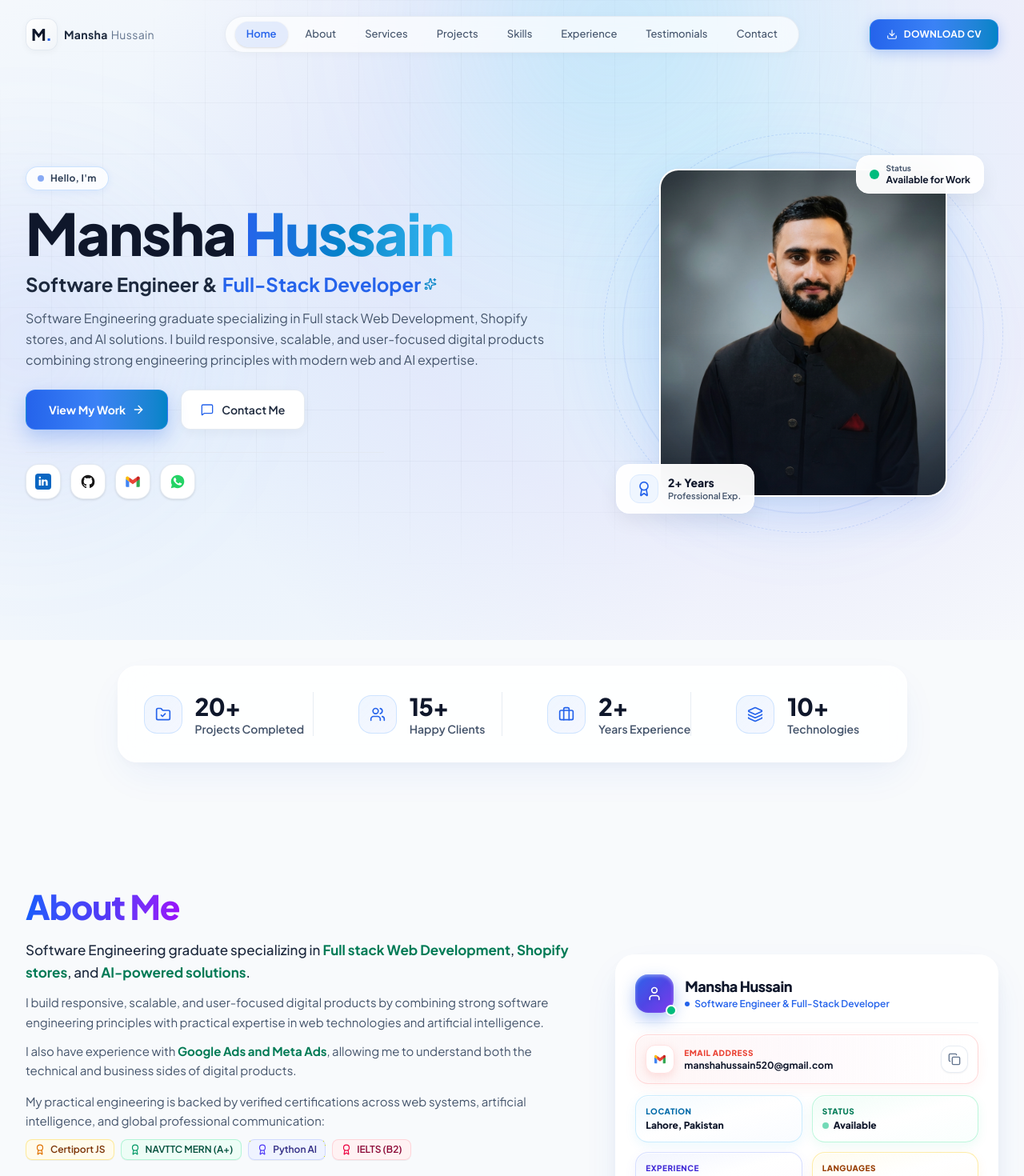
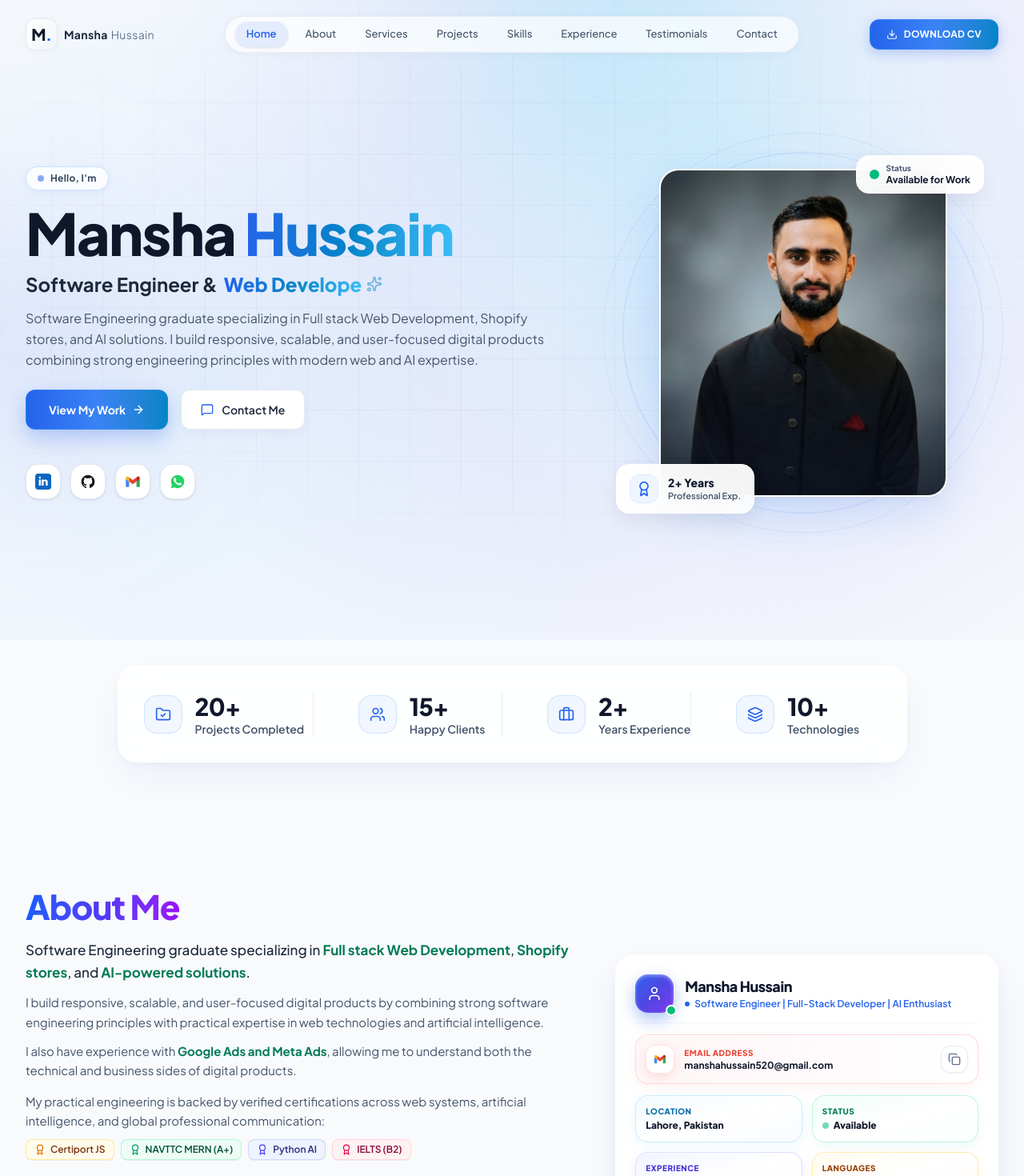
Before and after one commit to manshahussain5/Portfolio-ManshaHussain, a Next.js app: page / in a window 1280 px wide. Shown: the top 1470 px of the page at 80% size. Built offline with nearby package versions, Linux system fonts and the light colour scheme.

Commit message:
feat(hero): add typewriter effect for Web Developer & AI Enthusiast with snappier transitions

```diff
--- a/src/app/layout.tsx
+++ b/src/app/layout.tsx
@@ -11,7 +11,7 @@ const fontSans = Plus_Jakarta_Sans({
 
 export const metadata: Metadata = {
   metadataBase: new URL("https://manshahussain-portfolio.vercel.app"),
-  title: "Mansha Hussain | Software Engineer & Full-Stack Developer",
+  title: "Mansha Hussain | Software Engineer, Full-Stack Developer & AI Enthusiast",
   description:
     "Software Engineering graduate specializing in Full stack Web Development, Shopify stores, and AI solutions. Building responsive, scalable, and user-focused digital products.",
   keywords: [
@@ -20,6 +20,8 @@ export const metadata: Metadata = {
     "Software Engineer",
     "Full-Stack Developer",
     "Full Stack Web Developer",
+    "AI Enthusiast",
+    "Artificial Intelligence",
     "Shopify Developer",
     "Shopify Store Expert",
     "Web Development",
@@ -36,7 +38,7 @@ export const metadata: Metadata = {
   authors: [{ name: "Mansha Hussain", url: "https://manshahussain-portfolio.vercel.app" }],
   creator: "Mansha Hussain",
   openGraph: {
-    title: "Mansha Hussain | Software Engineer & Full-Stack Developer",
+    title: "Mansha Hussain | Software Engineer, Full-Stack Developer & AI Enthusiast",
     description:
       "Software Engineering graduate specializing in Full stack Web Development, Shopify stores, and AI solutions. I build responsive, scalable, and user-focused digital products.",
     url: "https://manshahussain-portfolio.vercel.app",
@@ -46,7 +48,7 @@ export const metadata: Metadata = {
         url: "/images/mansha_portrait.jpg",
         width: 1200,
         height: 1200,
-        alt: "Mansha Hussain - Software Engineer & Full-Stack Developer",
+        alt: "Mansha Hussain - Software Engineer, Full-Stack Developer & AI Enthusiast",
       },
     ],
     locale: "en_US",
@@ -54,7 +56,7 @@ export const metadata: Metadata = {
   },
   twitter: {
     card: "summary_large_image",
-    title: "Mansha Hussain | Software Engineer & Full-Stack Developer",
+    title: "Mansha Hussain | Software Engineer, Full-Stack Developer & AI Enthusiast",
     description:
       "Software Engineering graduate specializing in Full stack Web Development, Shopify stores, and AI solutions.",
     images: ["/images/mansha_portrait.jpg"],
@@ -86,7 +88,7 @@ const jsonLd = {
       "@id": "https://manshahussain-portfolio.vercel.app/#person",
       name: "Mansha Hussain",
       url: "https://manshahussain-portfolio.vercel.app",
-      jobTitle: "Software Engineer & Full-Stack Developer",
+      jobTitle: "Software Engineer, Full-Stack Developer & AI Enthusiast",
       image: "https://manshahussain-portfolio.vercel.app/images/mansha_portrait.jpg",
       sameAs: [
         "https://github.com/manshahussain5",
@@ -168,7 +170,7 @@ const jsonLd = {
       url: "https://manshahussain-portfolio.vercel.app",
       name: "Mansha Hussain Portfolio",
       description:
-        "Portfolio of Mansha Hussain — Software Engineer & Full-Stack Developer specializing in Full stack Web Development, Shopify stores, and AI solutions.",
+        "Portfolio of Mansha Hussain — Software Engineer, Full-Stack Developer & AI Enthusiast specializing in Full stack Web Development, Shopify stores, and AI solutions.",
       publisher: {
         "@id": "https://manshahussain-portfolio.vercel.app/#person",
       },
--- a/src/components/AboutMe.tsx
+++ b/src/components/AboutMe.tsx
@@ -186,9 +186,9 @@ export default function AboutMe() {
                 <h3 className="text-base sm:text-lg font-black text-slate-900 tracking-tight leading-tight">
                   {p.name}
                 </h3>
-                <p className="text-xs font-semibold text-[#2563EB] mt-0.5 flex items-center gap-1.5">
+                <p className="text-xs font-semibold text-[#2563EB] mt-0.5 flex items-center gap-1.5 flex-wrap">
                   <span className="w-1.5 h-1.5 rounded-full bg-[#2563EB]" />
-                  Software Engineer &amp; Full-Stack Developer
+                  Software Engineer | Full-Stack Developer | AI Enthusiast
                 </p>
               </div>
             </div>
--- a/src/components/Footer.tsx
+++ b/src/components/Footer.tsx
@@ -33,7 +33,7 @@ export default function Footer() {
             </div>
             <div>
               <span className="font-bold text-slate-900 text-base">Mansha Hussain</span>
-              <p className="text-[11px] font-semibold text-slate-600">Software Engineer &amp; Full-Stack Developer</p>
+              <p className="text-[11px] font-semibold text-slate-600">Software Engineer | Full-Stack Developer | AI Enthusiast</p>
             </div>
           </div>
 
--- a/src/components/Hero.tsx
+++ b/src/components/Hero.tsx
@@ -1,14 +1,51 @@
 "use client";
 
-import React from "react";
+import React, { useState, useEffect } from "react";
 import Image from "next/image";
 import { ArrowRight, MessageSquare, Sparkles, Award } from "lucide-react";
 import { GithubIcon, LinkedinIcon, GmailIcon, WhatsAppIcon } from "@/components/Icons";
 import { portfolioData } from "@/data/portfolioData";
-import { motion } from "framer-motion";
+import { motion, AnimatePresence } from "framer-motion";
+
+const TYPEWRITER_ROLES = ["Web Developer", "AI Enthusiast"];
 
 export default function Hero() {
   const p = portfolioData.personal;
+  const [roleIndex, setRoleIndex] = useState(0);
+  const [displayedText, setDisplayedText] = useState("");
+  const [isDeleting, setIsDeleting] = useState(false);
+
+  useEffect(() => {
+    const currentWord = TYPEWRITER_ROLES[roleIndex];
+    let timer: NodeJS.Timeout;
+
+    if (!isDeleting) {
+      if (displayedText.length < currentWord.length) {
+        timer = setTimeout(() => {
+          setDisplayedText(currentWord.slice(0, displayedText.length + 1));
+        }, 80);
+      } else {
+        // Shorter, snappier wait time (1.2s instead of 2.5s)
+        timer = setTimeout(() => {
+          setIsDeleting(true);
+        }, 1200);
+      }
+    } else {
+      if (displayedText.length > 0) {
+        timer = setTimeout(() => {
+          setDisplayedText(currentWord.slice(0, displayedText.length - 1));
+        }, 35);
+      } else {
+        // Quick 200ms pause before starting the next word
+        timer = setTimeout(() => {
+          setIsDeleting(false);
+          setRoleIndex((prev) => (prev + 1) % TYPEWRITER_ROLES.length);
+        }, 200);
+      }
+    }
+
+    return () => clearTimeout(timer);
+  }, [displayedText, isDeleting, roleIndex]);
 
   return (
     <section
@@ -56,17 +93,19 @@ export default function Hero() {
               </span>
             </motion.h1>
 
-            {/* Subtitle / Role */}
+            {/* Subtitle / Typewriter Role */}
             <motion.h2
               initial={{ opacity: 0, y: 16 }}
               animate={{ opacity: 1, y: 0 }}
               transition={{ duration: 0.48, ease: [0.22, 1, 0.36, 1], delay: 0.16 }}
-              className="text-lg sm:text-2xl font-bold text-slate-800 mb-3.5 flex flex-wrap items-center gap-1.5"
+              className="text-lg sm:text-2xl font-bold text-slate-800 mb-3.5 flex flex-wrap items-center gap-x-2 gap-y-1.5"
             >
-              <span>Software Engineer &amp; </span>
-              <span className="text-[#2563EB] font-bold inline-flex items-center gap-1">
-                Full-Stack Developer
-                <Sparkles className="w-4 h-4 text-[#0284C7] inline" />
+              <span>Software Engineer &amp;</span>
+              <span className="inline-flex items-center">
+                <span className="font-extrabold text-transparent bg-clip-text bg-gradient-to-r from-[#2563EB] via-[#0284C7] to-[#38BDF8] min-h-[1.3em] inline-flex items-center">
+                  {displayedText || "\u00A0"}
+                </span>
+                <Sparkles className="w-4 h-4 sm:w-5 sm:h-5 text-[#0284C7] inline ml-1.5 shrink-0 animate-pulse" />
               </span>
             </motion.h2>
 
@@ -175,7 +214,7 @@ export default function Hero() {
               <div className="relative w-[260px] xs:w-[290px] sm:w-[350px] lg:w-[360px] h-[310px] xs:h-[350px] sm:h-[400px] lg:h-[410px] rounded-3xl overflow-hidden border-2 border-white bg-white shadow-[0_20px_50px_rgba(37,99,235,0.12),0_4px_16px_rgba(0,0,0,0.04)] group">
                 <Image
                   src="/images/mansha_portrait.jpg"
-                  alt="Mansha Hussain - Software Engineer & Full-Stack Developer"
+                  alt="Mansha Hussain - Software Engineer, Full-Stack Developer & AI Enthusiast"
                   fill
                   priority
                   className="object-cover object-top transition-transform duration-700 group-hover:scale-105 z-0"
--- a/src/data/portfolioData.ts
+++ b/src/data/portfolioData.ts
@@ -75,9 +75,9 @@ export const portfolioData = {
     firstName: "Mansha",
     lastName: "Hussain",
     badge: "Hello, I'm",
-    role: "Software Engineer & Full-Stack Developer",
-    rolePrefix: "Software Engineer & ",
-    roleHighlight: "Full-Stack Developer",
+    role: "Software Engineer, Full-Stack Developer & AI Enthusiast",
+    rolePrefix: "Software Engineer, Full-Stack Developer & ",
+    roleHighlight: "AI Enthusiast",
     tagline:
       "Software Engineering graduate specializing in Full stack Web Development, Shopify stores, and AI solutions. I build responsive, scalable, and user-focused digital products combining strong engineering principles with modern web and AI expertise.",
     aboutHeading: "About Me",
```
Also changed, not shown: public/llms.txt.
